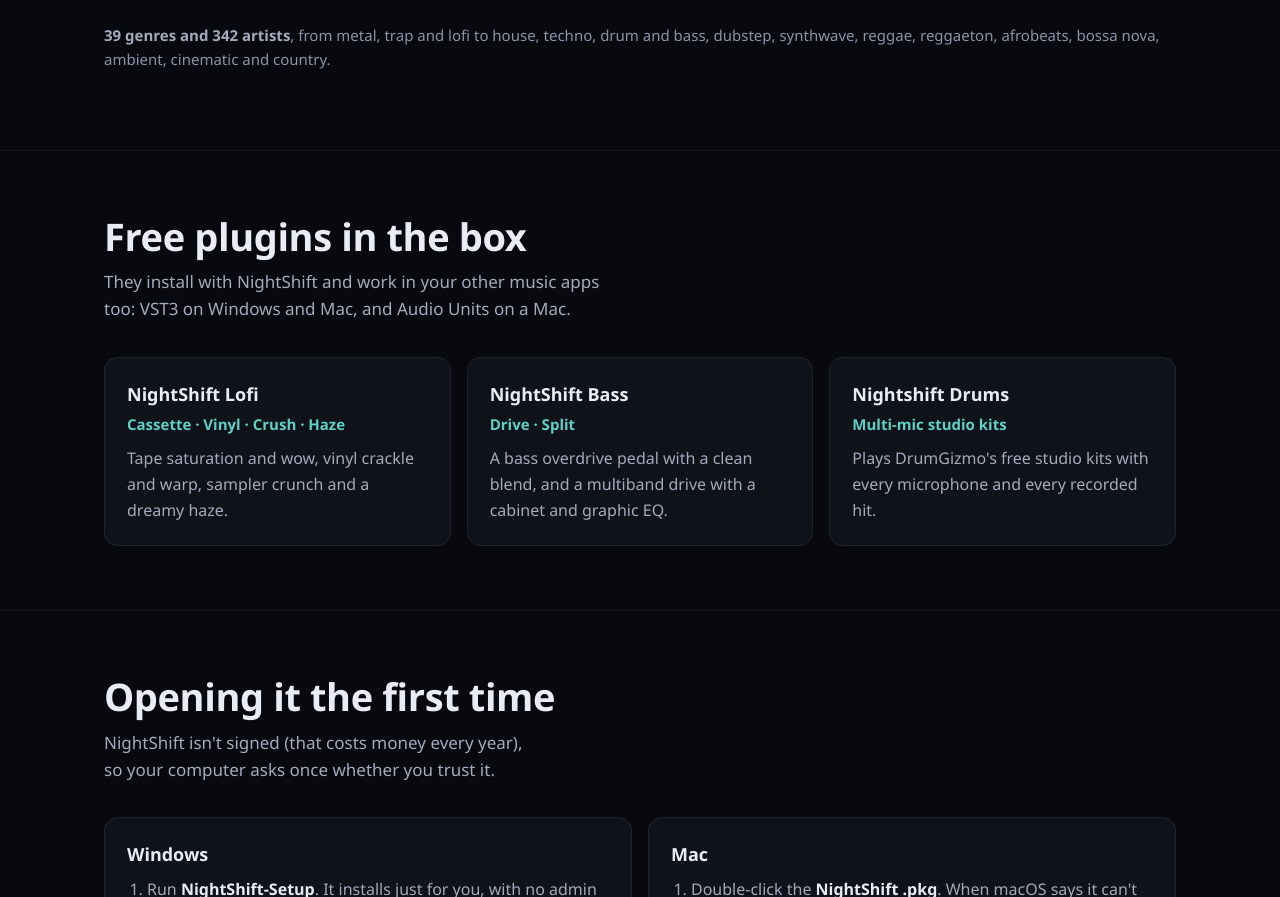
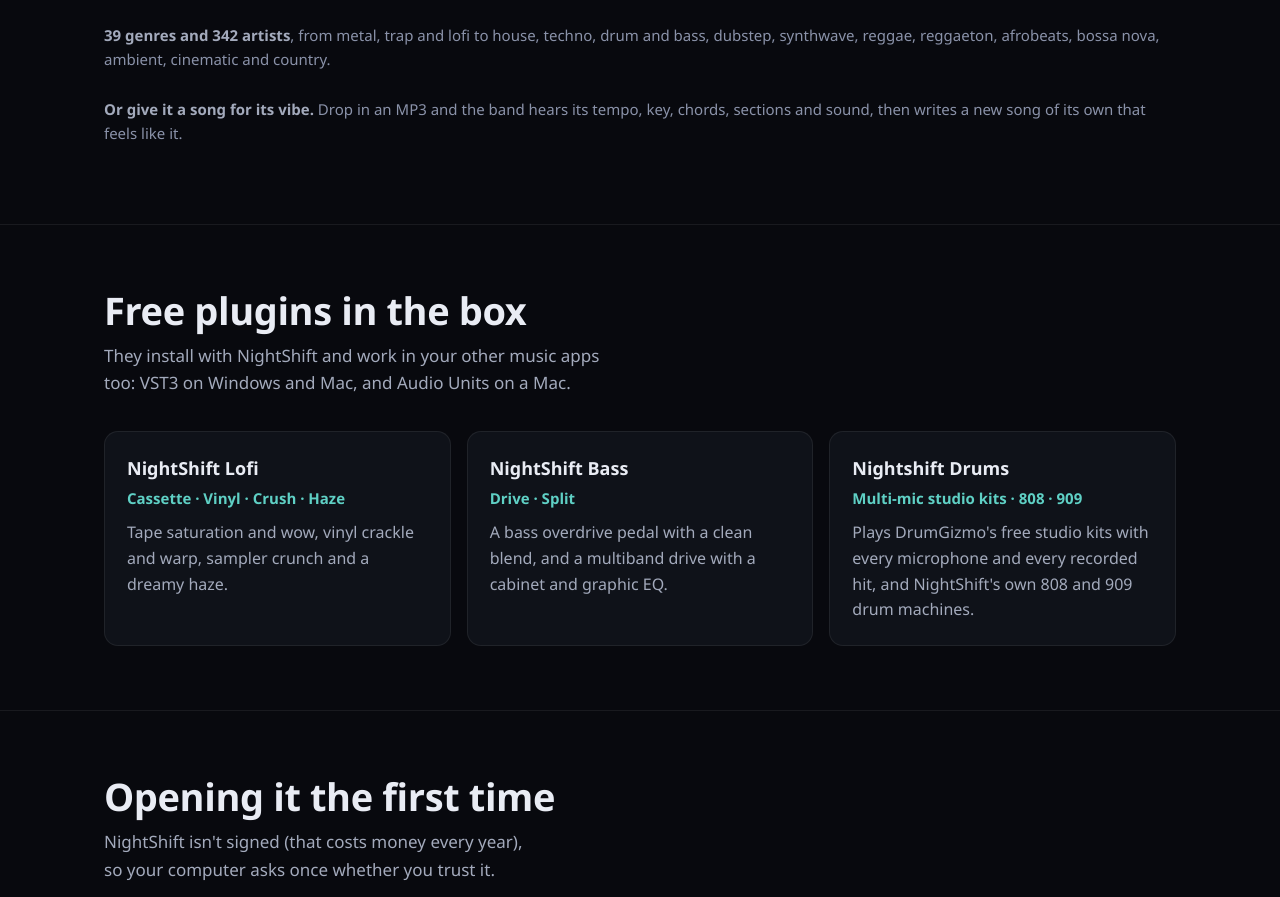
Before and after one commit to ExfilBravo/nightshift, a plain HTML site: page docs/index.html in a window 1280 px wide. Shown: the part 2601-3498 px from the top of the page. Drawn offline with Linux system fonts and the light colour scheme; no server answers.

Commit message:
NightShift 0.4.0: release notes, and the website mentions the vibe listener and the 808/909
Co-Authored-By: Claude Opus 5.5 <noreply@anthropic.com>

```diff
--- a/docs/index.html
+++ b/docs/index.html
@@ -294,6 +294,8 @@
       </div>
       <p class="genres"><b>39 genres and 342 artists</b>, from metal, trap and lofi to house, techno, drum and bass,
         dubstep, synthwave, reggae, reggaeton, afrobeats, bossa nova, ambient, cinematic and country.</p>
+      <p class="genres"><b>Or give it a song for its vibe.</b> Drop in an MP3 and the band hears its tempo, key,
+        chords, sections and sound, then writes a new song of its own that feels like it.</p>
     </div>
   </section>
 
@@ -307,8 +309,9 @@
           <p>Tape saturation and wow, vinyl crackle and warp, sampler crunch and a dreamy haze.</p></div>
         <div class="plugin"><h3>NightShift Bass</h3><p class="names">Drive · Split</p>
           <p>A bass overdrive pedal with a clean blend, and a multiband drive with a cabinet and graphic EQ.</p></div>
-        <div class="plugin"><h3>Nightshift Drums</h3><p class="names">Multi-mic studio kits</p>
-          <p>Plays DrumGizmo's free studio kits with every microphone and every recorded hit.</p></div>
+        <div class="plugin"><h3>Nightshift Drums</h3><p class="names">Multi-mic studio kits · 808 · 909</p>
+          <p>Plays DrumGizmo's free studio kits with every microphone and every recorded hit, and NightShift's
+            own 808 and 909 drum machines.</p></div>
       </div>
     </div>
   </section>
```
Also changed, not shown: CMakeLists.txt, 1 other file.
